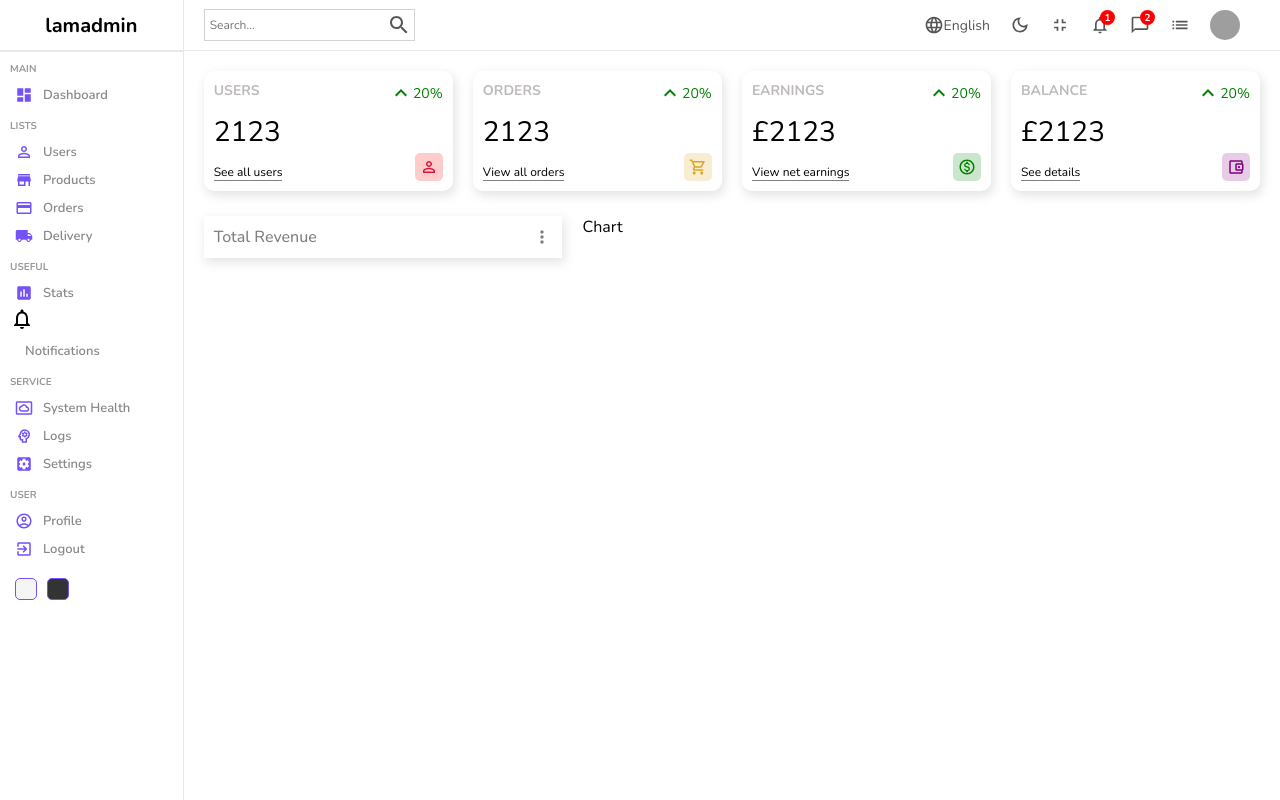
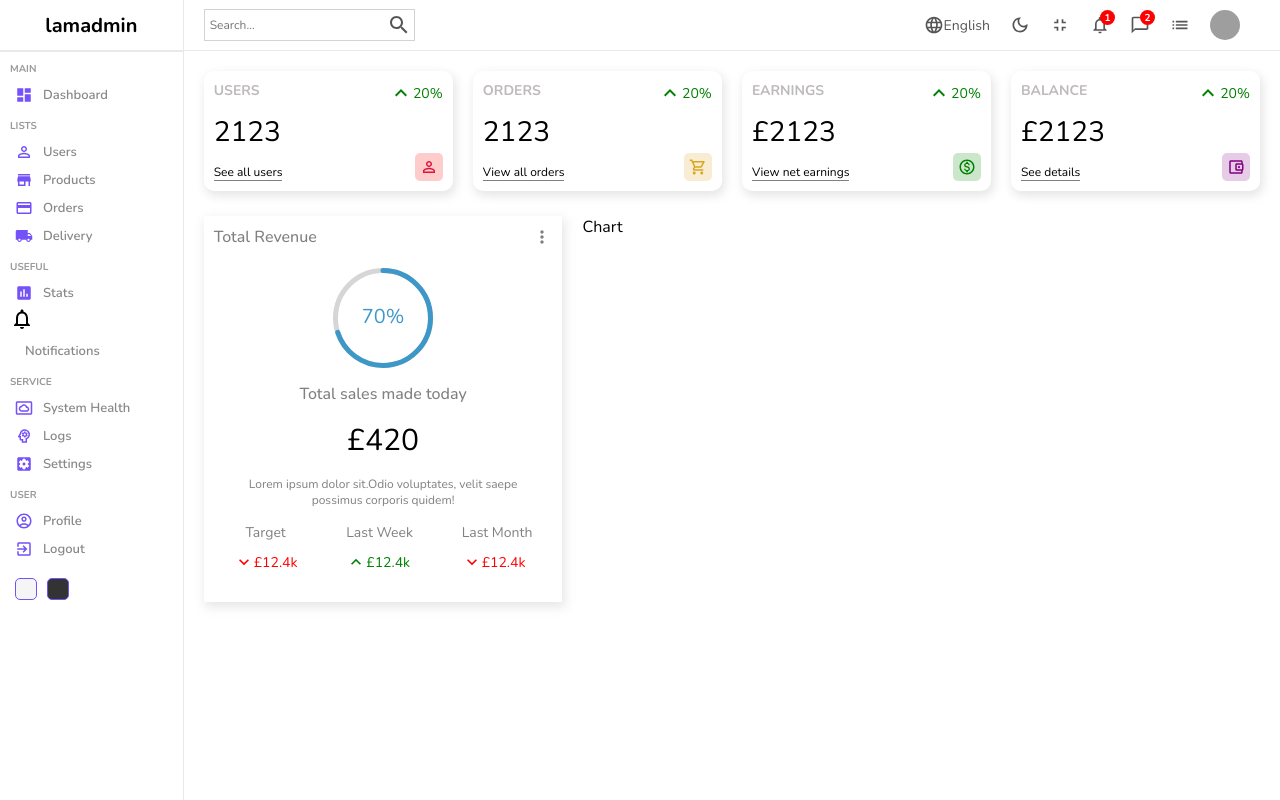
Before and after one commit to JAYMAC1/react-admin-panel, a React (Create React App) app: page / in a window 1280 px wide. Built offline with nearby package versions, Linux system fonts and the light colour scheme; grey boxes are pictures that could not be loaded.

Commit message:
Feature Chart complete

```diff
--- a/src/components/featuredChart/Feature.jsx
+++ b/src/components/featuredChart/Feature.jsx
@@ -1,6 +1,11 @@
 import React from 'react'
 import './feature.scss'
 import MoreVertIcon from '@mui/icons-material/MoreVert'
+import KeyboardArrowDownIcon from '@mui/icons-material/KeyboardArrowDown'
+import KeyboardArrowUpOutlinedIcon from '@mui/icons-material/KeyboardArrowUpOutlined'
+import { CircularProgressbar } from 'react-circular-progressbar'
+import 'react-circular-progressbar/dist/styles.css'
+
 const Feature = () => {
   return (
     <div className='featured'>
@@ -9,7 +14,38 @@
         <MoreVertIcon fontSize='small' />
       </div>
       <div className='bottom'>
-        <div className='featuredChart'></div>
+        <div className='featuredChart'>
+          <CircularProgressbar value={70} text={'70%'} strokeWidth={5} />
+        </div>
+        <p className='title'>Total sales made today</p>
+        <p className='amount'>£420</p>
+        <p className='desc'>
+          Lorem ipsum dolor sit.Odio voluptates, velit saepe possimus corporis
+          quidem!
+        </p>
+        <div className='summary'>
+          <div className='item'>
+            <div className='itemTitle'>Target</div>
+            <div className='itemResult negative'>
+              <KeyboardArrowDownIcon fontSize='small' />
+              <div className='resultAmount'>£12.4k</div>
+            </div>
+          </div>
+          <div className='item'>
+            <div className='itemTitle'>Last Week</div>
+            <div className='itemResult positive'>
+              <KeyboardArrowUpOutlinedIcon fontSize='small' />
+              <div className='resultAmount'>£12.4k</div>
+            </div>
+          </div>
+          <div className='item'>
+            <div className='itemTitle'>Last Month</div>
+            <div className='itemResult negative'>
+              <KeyboardArrowDownIcon fontSize='small' />
+              <div className='resultAmount'>£12.4k</div>
+            </div>
+          </div>
+        </div>
       </div>
     </div>
   )
--- a/src/components/featuredChart/feature.scss
+++ b/src/components/featuredChart/feature.scss
@@ -15,4 +15,65 @@
     font-size: 16px;
     font-weight: 500;
   }
+
+  .bottom {
+    padding: 20px;
+    display: flex;
+    flex-direction: column;
+    align-items: center;
+    justify-content: center;
+    gap: 15px;
+
+    .featuredChart {
+      width: 100px;
+      height: 100px;
+    }
+
+    .title {
+      font-weight: 500;
+      color: #808080;
+    }
+
+    .amount {
+      font-size: 30px;
+    }
+
+    .desc {
+      font-weight: 300;
+      font-size: 12px;
+      color: #808080;
+      text-align: center;
+    }
+
+    .summary {
+      width: 100%;
+      display: flex;
+      align-items: center;
+      justify-content: space-between;
+
+      .item {
+        text-align: center;
+
+        .itemTitle {
+          font-size: 14px;
+          color: #808080;
+        }
+
+        .itemResult {
+          display: flex;
+          align-items: center;
+          margin-top: 10px;
+          font-size: 14px;
+
+          &.positive {
+            color: #008000;
+          }
+
+          &.negative {
+            color: #ff0000;
+          }
+        }
+      }
+    }
+  }
 }
```
